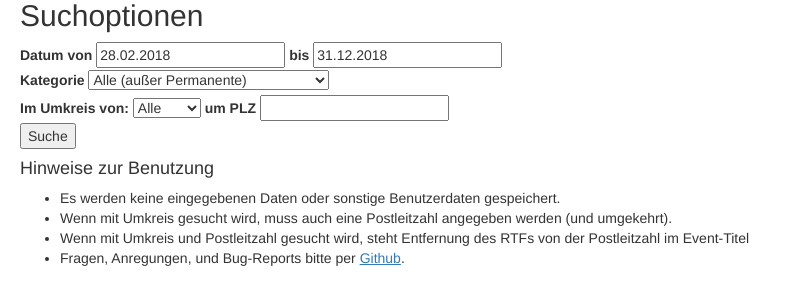
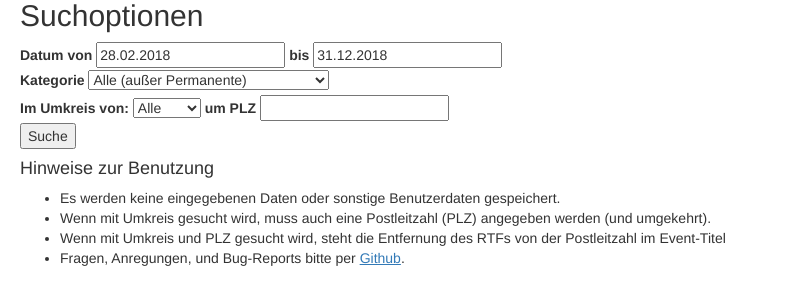
Before and after one commit to tcmb/rtfcal, a Flask app: page / in a window 1280 px wide. Shown: the part 151-456 px from the top of the page, without its empty margins (0-792 px from the left). Run offline with Flask 2, Linux system fonts and the light colour scheme; some libraries are stand-ins or nearby versions.

Commit message:
further improving wording

```diff
--- a/templates/index.html
+++ b/templates/index.html
@@ -91,8 +91,8 @@
     <h4>Hinweise zur Benutzung</h4>
     <ul>
         <li>Es werden keine eingegebenen Daten oder sonstige Benutzerdaten gespeichert.</li>
-        <li>Wenn mit Umkreis gesucht wird, muss auch eine Postleitzahl angegeben werden (und umgekehrt).</li>
-        <li>Wenn mit Umkreis und Postleitzahl gesucht wird, steht Entfernung des RTFs von der Postleitzahl im Event-Titel</li>
+        <li>Wenn mit Umkreis gesucht wird, muss auch eine Postleitzahl (PLZ) angegeben werden (und umgekehrt).</li>
+        <li>Wenn mit Umkreis und PLZ gesucht wird, steht die Entfernung des RTFs von der Postleitzahl im Event-Titel</li>
         <li>Fragen, Anregungen, und Bug-Reports bitte per <a href="https://github.com/tcmb/rtfcal">Github</a>.</li>
     </ul>
 </div>
```
